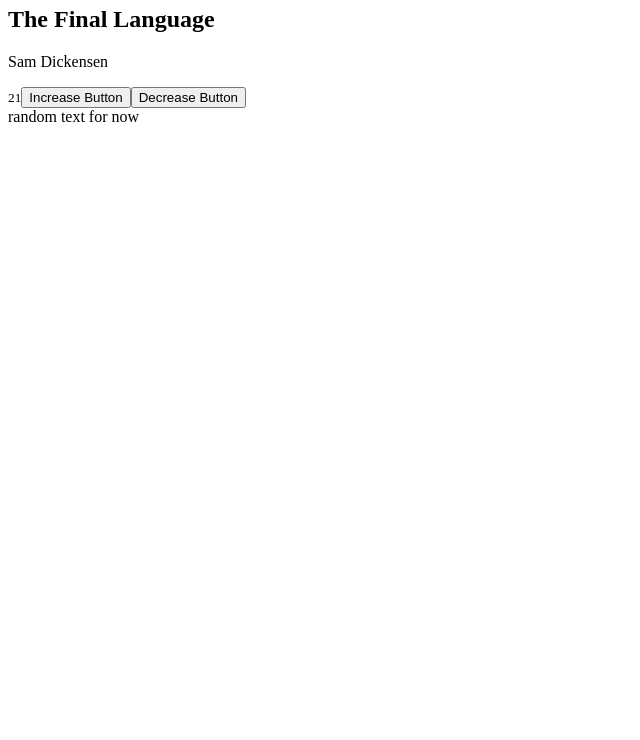
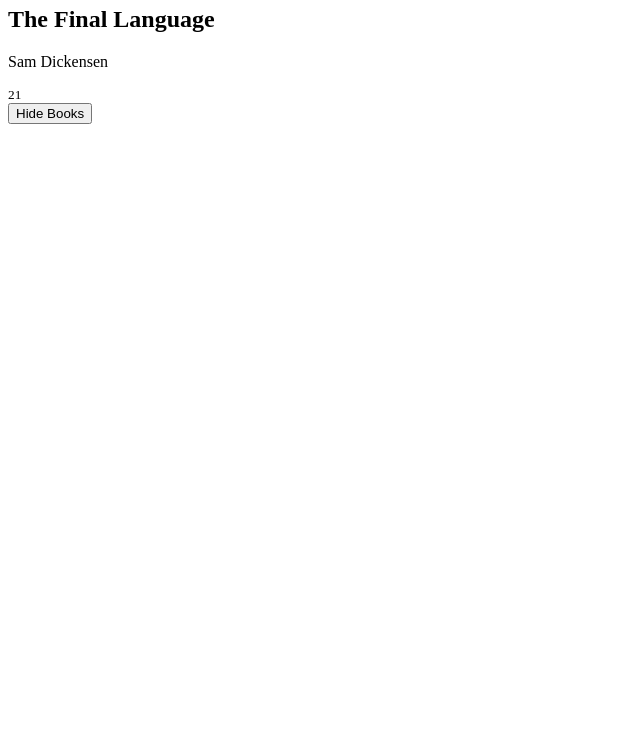
Before and after one commit to hackbraten68/first-vue-app, a plain HTML site: page index.html in a window 1280 px wide. Shown: the part 60-800 px from the top of the page, without its empty margins (0-640 px from the left). Drawn offline with nearby package versions, Linux system fonts and the light colour scheme.

Commit message:
added toggle function

```diff
--- a/app.js
+++ b/app.js
@@ -3,6 +3,7 @@ const app = Vue.createApp({
     // template:"<h2>this is the template</h2>"
     data() {
         return {
+            showBooks: true,
             title: 'The Final Language',
             author: 'Sam Dickensen',
             age: 21
@@ -11,6 +12,9 @@ const app = Vue.createApp({
     methods: {
         changeTitle() {
            this.title = 'Words of Schmocks'
+        },
+        toggleShowBooks() {
+            this.showBooks = !this.showBooks
         }
     }
 })
--- a/index.html
+++ b/index.html
@@ -10,13 +10,16 @@
     <h1>Hello Vue !</h1>
 
     <div id="app">
-         <h2>{{ title }}</h2>
-         <p>{{ author }}</p>
-         <small>{{ age }}</small>
+         <div v-if='showBooks'>
+            <h2>{{ title }}</h2>
+            <p>{{ author }}</p>
+            <small>{{ age }}</small>
+         </div>
 
-         <button @click="age++">Increase Button</button>
-         <button @click="age--">Decrease Button</button>
-         <div @click="changeTitle">random text for now</div>
+         <button @click="toggleShowBooks">
+            <span v-if="showBooks">Hide Books</span>
+            <span v-if="!showBooks">Show Books</span>
+         </button>
     </div>
 
 
```
